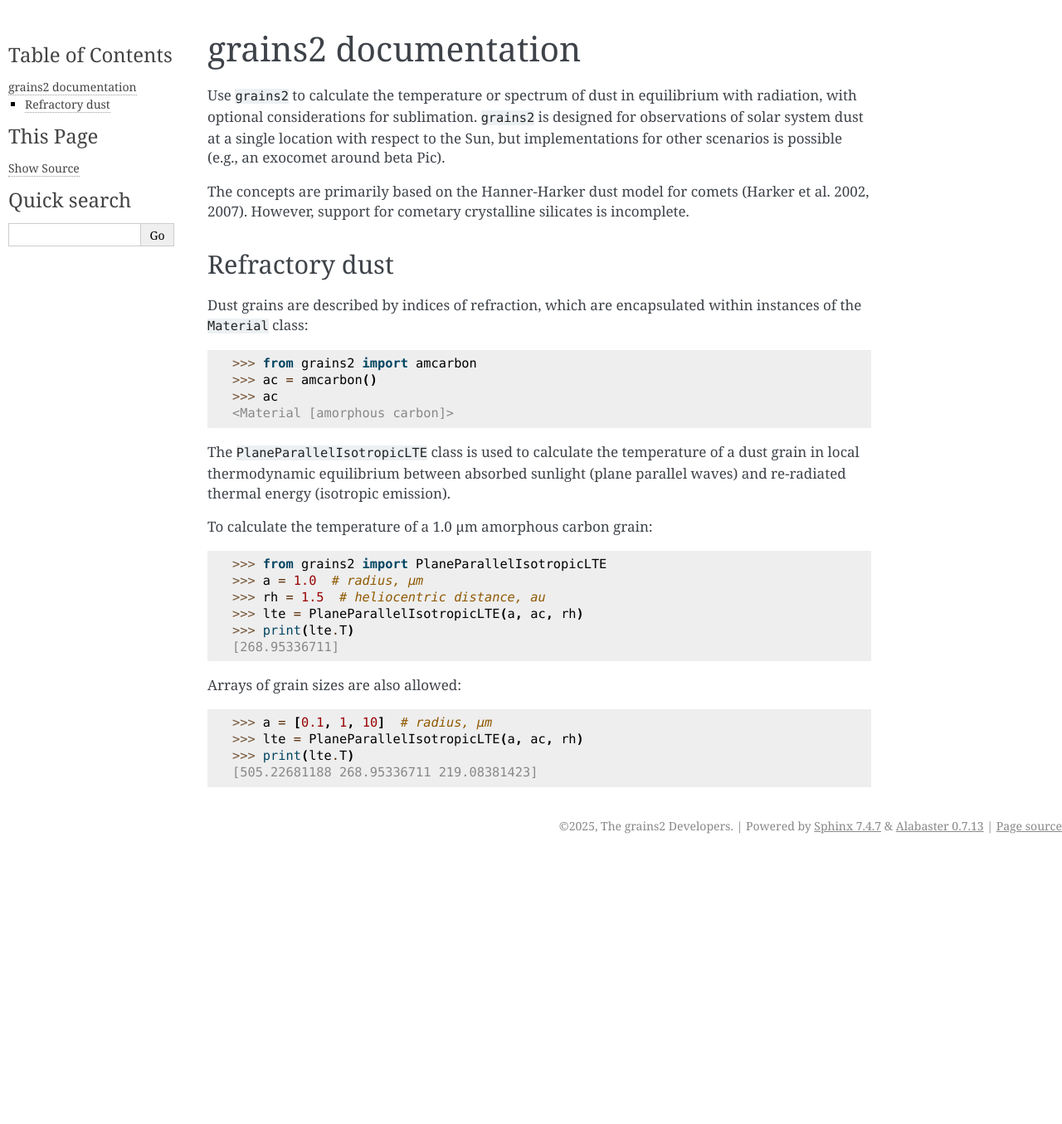
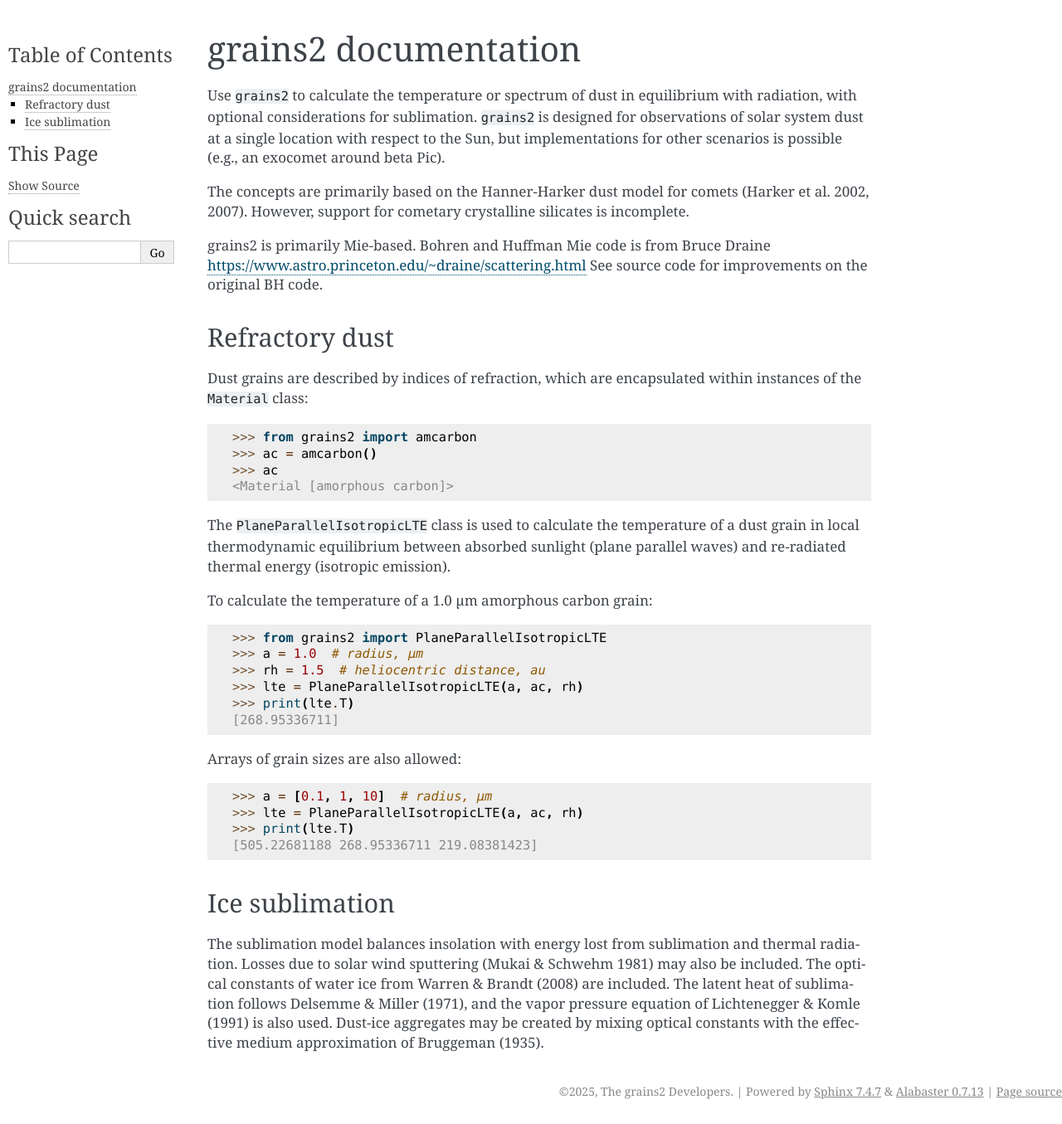
Before and after one commit to mkelley/grains2, a Sphinx documentation site: the page built from docs/index.rst, in a window 1280 px wide. Shown: the whole page at 83% size. Built offline with Sphinx 7.4.7, drawn with Linux system fonts in a browser that asks for light colours; before the commit the page ends 1035 px from its top, so only the background shows below that.

```diff
--- a/docs/index.rst
+++ b/docs/index.rst
@@ -9,6 +9,8 @@ grains2 documentation
 Use ``grains2`` to calculate the temperature or spectrum of dust in equilibrium with radiation, with optional considerations for sublimation.  ``grains2`` is designed for observations of solar system dust at a single location with respect to the Sun, but implementations for other scenarios is possible (e.g., an exocomet around beta Pic).
 
 The concepts are primarily based on the Hanner-Harker dust model for comets (Harker et al. 2002, 2007).  However, support for cometary crystalline silicates is incomplete.
+
+grains2 is primarily Mie-based.  Bohren and Huffman Mie code is from Bruce Draine https://www.astro.princeton.edu/~draine/scattering.html  See source code for improvements on the original BH code.
 
 
 Refractory dust
@@ -39,6 +41,13 @@ Arrays of grain sizes are also allowed:
    >>> print(lte.T)  # doctest: +FLOAT_CMP
    [505.22681188 268.95336711 219.08381423]
 
+
+Ice sublimation
+---------------
+
+The sublimation model balances insolation with energy lost from sublimation and thermal radiation.  Losses due to solar wind sputtering (Mukai & Schwehm 1981) may also be included.  The optical constants of water ice from Warren & Brandt (2008) are included.  The latent heat of sublimation follows Delsemme & Miller (1971), and the vapor pressure equation of Lichtenegger & Komle (1991) is also used. Dust-ice aggregates may be created by mixing optical constants with the effective medium approximation of Bruggeman (1935).
+
+
 .. toctree::
    :maxdepth: 2
    :caption: Contents:
```
Also changed, not shown: README.md (+1 -5 lines).
